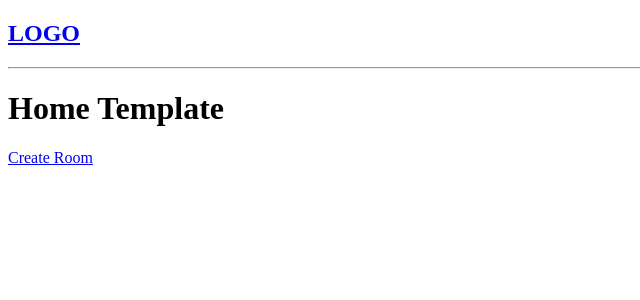
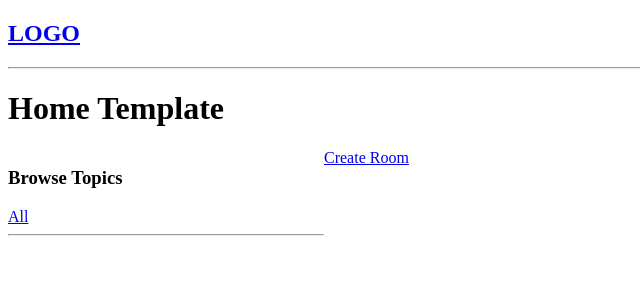
Before and after one commit to MauricioMorenoMorales/TMC-django-studybudy, a Django app: page / in a window 1280 px wide. Shown: the top 300 px of the page, without its empty margins (0-640 px from the left). Run offline with Django 3.2, Linux system fonts and the light colour scheme; data that the repository does not hold is empty.

Commit message:
Comenzando de nuevo el proyecto

```diff
--- a/base/templates/base/home.html
+++ b/base/templates/base/home.html
@@ -3,7 +3,19 @@
 {% block content %}
 <h1>Home Template</h1>
 
-<div>
+<div class="home-container">
+	<div>
+		<h3>Browse Topics</h3>
+		<div>
+			<a href="{% url 'home' %}">All</a>
+		</div>
+		{% for topic in topics %}
+		<div>
+			<a href="{% url 'home' %}?q={{topic.name}}">{{topic.name}}</a>
+		</div>
+		{% endfor %}
+		<hr>
+	</div>
 	<div>
 		<a href="{% url 'create-room' %}">Create Room</a>
 		{% for room in rooms %}
@@ -22,8 +34,9 @@
 </div>
 
 <style>
-	.danger {
-		color: red;
+	.home-container {
+		display: grid;
+		grid-template-columns: 1fr 3fr;
 	}
 </style>
 
--- a/base/views.py
+++ b/base/views.py
@@ -1,6 +1,6 @@
 from django.shortcuts import render, redirect
 from django.http import HttpResponse
-from .models import Room
+from .models import Room, Topic
 from .forms import RoomForm
 
 # Create your views here.
@@ -13,8 +13,10 @@ from .forms import RoomForm
 # ]
 
 def home(request):
-    rooms = Room.objects.all()
-    context = {'rooms': rooms}
+    q = request.GET.get('q') if request.GET.get('q') != None else ''
+    rooms = Room.objects.filter(topic__name__icontains=q)
+    topics = Topic.objects.all()
+    context = {'rooms': rooms, 'topics': topics}
     return render(request, 'base/home.html', context)
 
 def room(request, pk):
```
Also changed, not shown: 1 other file.
